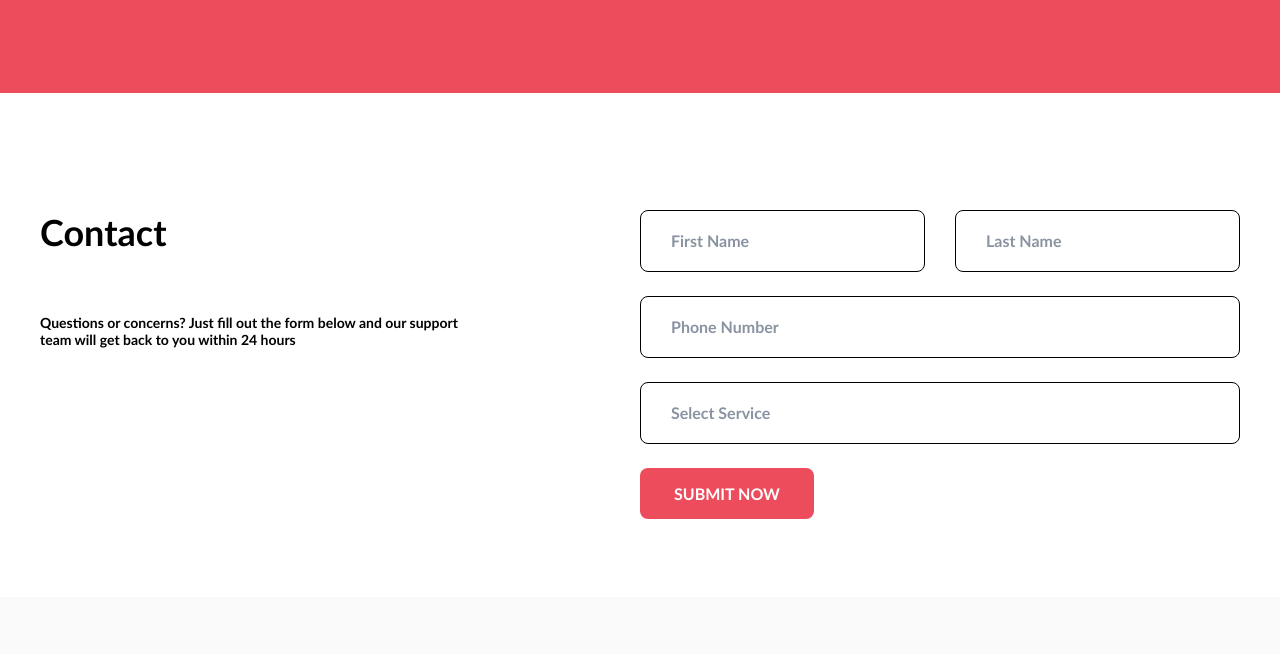
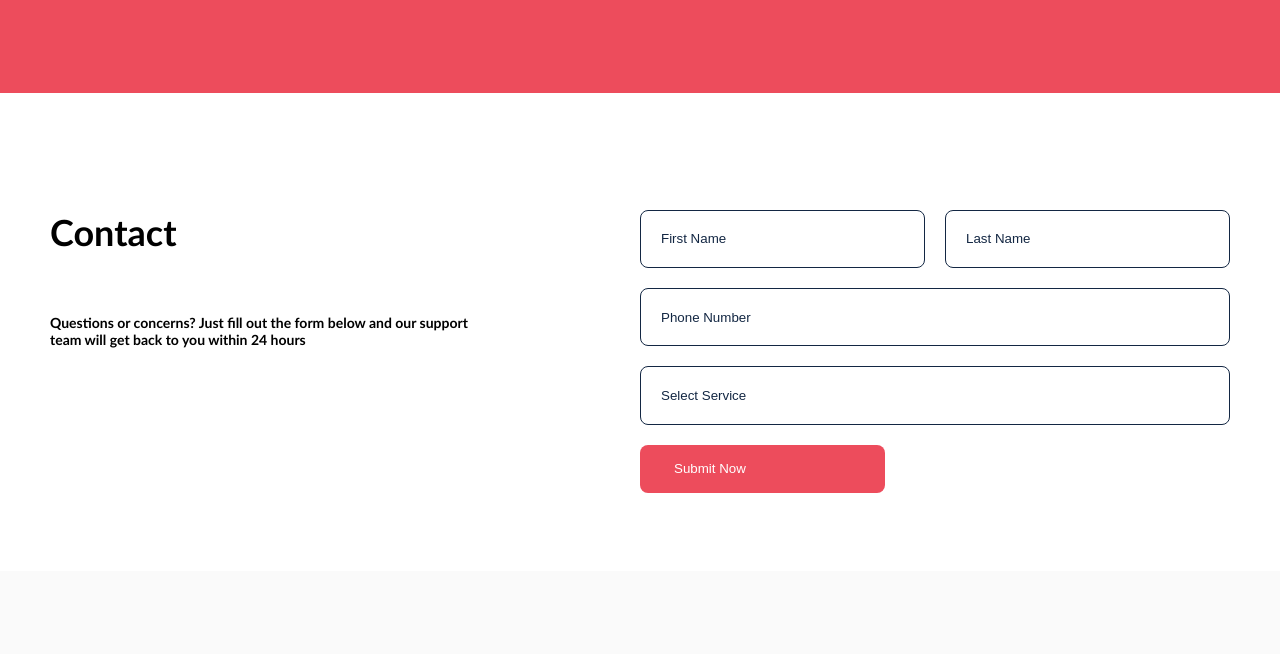
Before and after one commit to ignatevandrey/CloudBudget, a website: page index.html in a window 1280 px wide. Shown: the part 2843-3497 px from the top of the page. Drawn offline with Linux system fonts and the light colour scheme.

Commit message:
сдедана форма

```diff
--- a/css/css.css
+++ b/css/css.css
@@ -1,5 +1,5 @@
 body {
-    color: #FFFFFF;
+  color: #ffffff;
   text-decoration: none;
 }
 
@@ -39,12 +39,15 @@ body {
   left: 0;
   top: 0;
   bottom: 0;
-    background: linear-gradient(90deg, rgba(213, 32, 71, 0.8) 0%, rgba(238, 61, 27, 0.8) 100%);
+  background: linear-gradient(
+    90deg,
+    rgba(213, 32, 71, 0.8) 0%,
+    rgba(238, 61, 27, 0.8) 100%
+  );
   width: 100%;
   min-height: 100vh;
   position: absolute;
 }
-
 
 .sub {
   display: flex;
@@ -59,12 +62,11 @@ body {
 .payment {
   align-self: center;
   text-align: center;
-    color: #FFFFFF;
+  color: #ffffff;
   width: 100%;
   padding: 100px 0;
   z-index: 1;
 }
-
 
 .brend {
   font-size: 72px;
@@ -86,7 +88,6 @@ body {
     font-size: 14px;
   }
 }
-
 
 /* ----------------------------- */
 .wrapper-card {
@@ -128,7 +129,6 @@ body {
   }
 }
 
-
 .card-heading {
   color: black;
   font-size: 36px;
@@ -165,14 +165,14 @@ body {
 
 .btn {
   font-size: 14px;
-color: #ED4C5C;
+  color: #ed4c5c;
 }
 
 .video-list {
   position: relative;
 }
 
-.video{
+.video {
   width: 100%;
 }
 
@@ -189,13 +189,12 @@ color: #ED4C5C;
     top: 50%;
     left: 50%;
     transform: translate(-50%, -50%);
-
   }
 }
 
 /* --------------------------------- */
 .features-beck {
-    background-color: #FAFAFA;
+  background-color: #fafafa;
 }
 
 .features-text-header {
@@ -249,7 +248,7 @@ color: #ED4C5C;
 }
 
 .features-card {
-    background-color: #FFFFFF;
+  background-color: #ffffff;
   border-radius: 8px;
   /* height: 200px; */
   box-shadow: 0px 5px 30px rgba(0, 0, 0, 0.1);
@@ -322,7 +321,7 @@ color: #ED4C5C;
 
 .btn-features-item {
   font-size: 14px;
-    color: #ED4C5C;
+  color: #ed4c5c;
 }
 
 /* ------------------------------- */
@@ -424,7 +423,7 @@ color: #ED4C5C;
 }
 /* ------------------------- */
 .back {
-    background-color: #ED4C5C;
+  background-color: #ed4c5c;
   z-index: -1;
 }
 
@@ -514,7 +513,6 @@ color: #ED4C5C;
   }
 }
 
-
 .shoulder {
   position: absolute;
   height: 80%;
@@ -564,7 +562,7 @@ color: #ED4C5C;
 
 /* ------------------------------- */
 .contact {
-    padding: 117px 0 78px;
+  padding: 117px 10px 78px;
   display: flex;
 }
 
@@ -607,60 +605,40 @@ color: #ED4C5C;
   }
 }
 
-.registration {
+.form {
+  display: grid;
+  gap: 20px;
   width: 100%;
-    display: grid;
-    gap: 24px;
-}
-
-@media (max-width: 850px) {
-    .registration {
-        width: 100%;
-        display: grid;
-        gap: 10px;
-    }
-}
-
-.registration-item {
-    border: solid 1px;
-    color: #000000;
-    border-radius: 8px;
-    width: 100%;
-    height: fit-content;
-    padding: 20px 30px ;
 }
 
 .name {
+  width: 100%;
   display: flex;
-    justify-content: space-between;
 }
 
-.registration-item-name {
-    margin-right: 30px;
+.registr {
+  border: solid 1px;
+  border-radius: 8px;
+  color: #132743;
+  width: 100%;
+  padding: 20px 20px;
 }
 
-.registration-item-name:last-child {
+.registr_name {
+  margin-right: 20px;
+}
+
+.registr_name:last-child {
   margin-right: 0;
 }
 
-.registration-text {
-    font-size: 16px;
-    line-height: 20px;
-    color: rgba(19, 39, 67, 0.5);
-}
-
-@media (max-width: 850px) {
-    .registration-text {
-        font-size: 12px;
-        line-height: 10px;
-    }
-}
-
 .submit {
-    background-color: #ED4C5C;
+  border: 0;
+  background-color: #ed4c5c;
   border-radius: 8px;
   padding: 16px 34px;
   width: fit-content;
+  color: #ffffff;
 }
 
 @media (max-width: 850px) {
@@ -672,7 +650,7 @@ color: #ED4C5C;
 
 /* ---------------------- */
 .bg {
-    background-color: #FAFAFA;
+  background-color: #fafafa;
 }
 
 .contacts {
--- a/css/reset.css
+++ b/css/reset.css
@@ -8,7 +8,9 @@ header,
 footer,
 body,
 img,
-section {
+section,
+form,
+input {
     box-sizing: border-box;
 }
 
--- a/index.html
+++ b/index.html
@@ -234,35 +234,15 @@
                 <p class="contact-text">Questions or concerns? Just fill out the form below and our support <br> team will get back to you within 24 hours</p>
             </div>
         </div>
-        <div class="registration">
-            <div class="name">
-                <div class="registration-item registration-item-name">
-                    <div>
-                        <p class="registration-text">First Name</p>
-                    </div>
-                </div>
-                <div class="registration-item registration-item-name">
-                    <div>
-                        <p class="registration-text">Last Name</p>
-                    </div>
-                </div>
-            </div>
-            <div class="registration-item">
-                <div>
-                    <p class="registration-text">Phone Number</p>
-                </div>
-            </div>
-            <div class="registration-item">
-                <div>
-                    <p class="registration-text">Select Service</p>
-                </div>
-            </div>
-            <div>
-                <div class="submit">
-                    <p>SUBMIT NOW</p>
-                </div>
-            </div>
-        </div>
+        <form class="form">
+            <p class="name">
+                <input value="First Name" class="registr registr_name">
+                <input value="Last Name" class="registr registr_name">
+            </p>
+            <input value="Phone Number" class="registr">
+            <input value="Select Service" class="registr">
+            <input value="Submit Now" class="submit">
+        </form>
     </section>
     <section class="bg" id="bg">
         <div class="contacts">
```
Also changed, not shown: 1 other file. Lines whose indentation alone changed are shown as unchanged.
